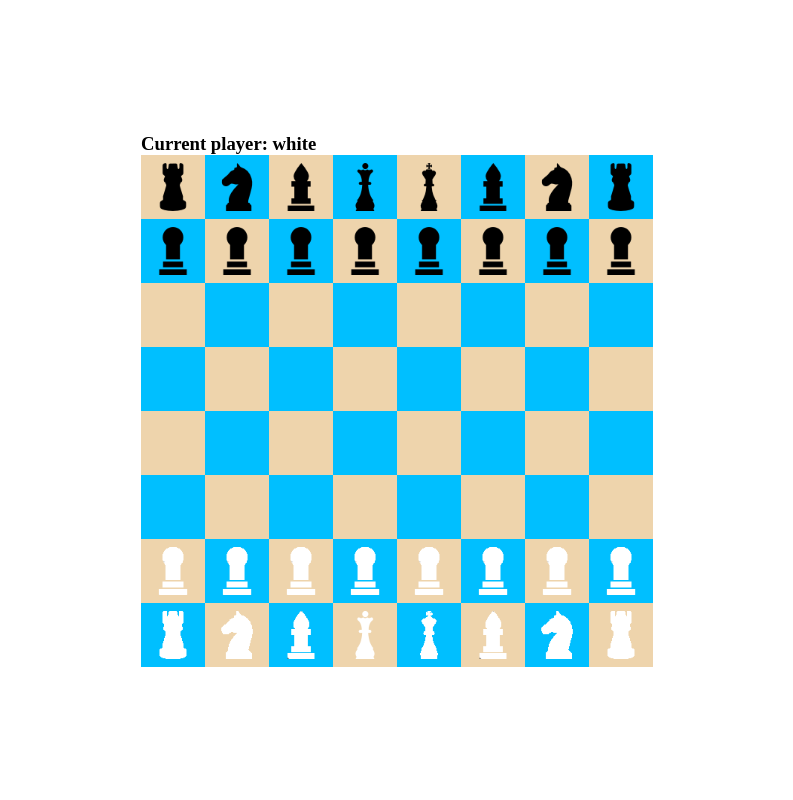
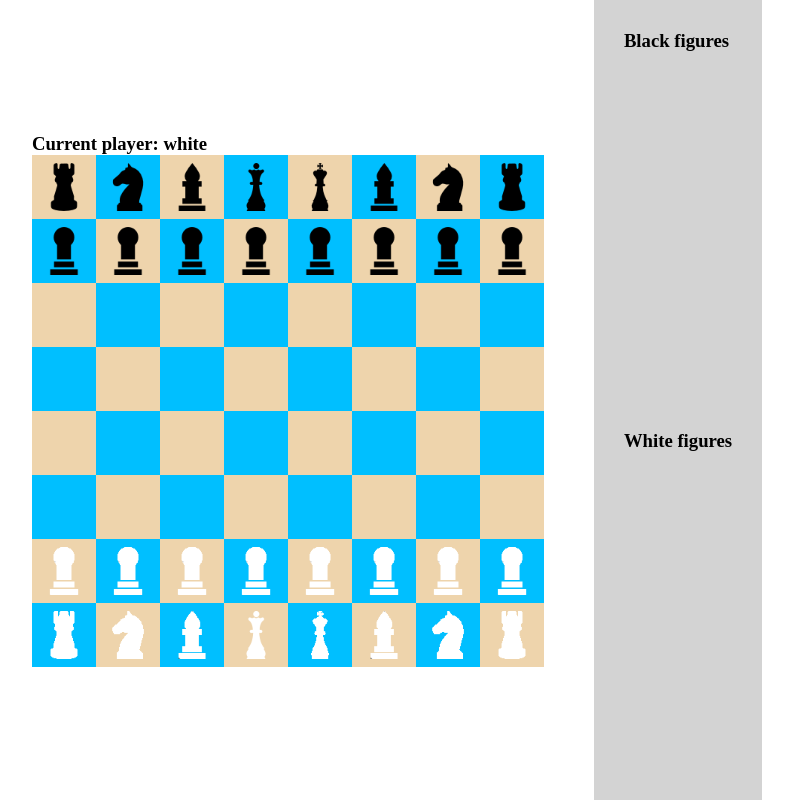
Before and after one commit to maxPow1776/Chess, a React (Create React App) app: page / in a window 1280 px wide. Shown: the whole page, without its empty margins (243-1036 px from the left). Built offline with nearby package versions, Linux system fonts and the light colour scheme.

Commit message:
add lost figures

```diff
--- a/src/App.css
+++ b/src/App.css
@@ -49,3 +49,10 @@
   border-radius: 50%;
   background-color: #22c022;
 }
+
+.lost {
+  height: calc(50vh - 60px);
+  padding: 30px;
+  margin-left: 50px;
+  background-color: lightgray;
+}
--- a/src/App.tsx
+++ b/src/App.tsx
@@ -1,6 +1,7 @@
 import { useEffect, useState } from "react";
 import "./App.css";
 import BoardComponent from "./components/BoardComponent";
+import LostFigures from "./components/LostFigures";
 import { Board } from "./models/Board";
 import { Colors } from "./models/Colors";
 import { Player } from "./models/Player";
@@ -35,6 +36,16 @@ const App = () => {
         currentPlayer={currentPlayer}
         swapPlayer={swapPlayer}
       />
+      <div>
+        <LostFigures
+          title='Black figures'
+          figures={board.lostBlackFigures}
+        />
+        <LostFigures
+          title='White figures'
+          figures={board.lostWhiteFigures}
+        />
+      </div>
     </div>
   );
 };
--- /dev/null
+++ b/src/components/LostFigures.tsx
@@ -0,0 +1,22 @@
+import { FC } from "react";
+import { Figure } from "../models/figures/Figure";
+
+interface LostFiguresProps {
+  title: string,
+  figures: Figure[]
+}
+
+const LostFigures: FC<LostFiguresProps> = ({title, figures}) => {
+  return (
+    <div className="lost">
+      <h3>{title}</h3>
+      {figures.map(figure =>
+        <div key={figure.id}>
+          {figure.name} {figure.logo && <img src={figure.logo} width={20} height={20} />}
+        </div>
+      )}
+    </div>
+  )
+};
+
+export default LostFigures;
--- a/src/models/Board.ts
+++ b/src/models/Board.ts
@@ -6,9 +6,12 @@ import { Queen } from './figures/Queen';
 import { Pawn } from './figures/Pawn';
 import { Colors } from './Colors';
 import { Cell } from "./Cell";
+import { Figure } from './figures/Figure';
 
 export class Board {
-  cells: Cell[][] = []
+  cells: Cell[][] = [];
+  lostBlackFigures: Figure[] = [];
+  lostWhiteFigures: Figure[] = [];
 
   public initCells() {
     for (let i = 0; i < 8; i++) {
@@ -22,9 +25,12 @@ export class Board {
     }
   }
 
+  // use deepcopy from lodash
   public getCopyBoard(): Board {
     const newBoard = new Board();
     newBoard.cells = this.cells;
+    newBoard.lostBlackFigures = this.lostBlackFigures;
+    newBoard.lostWhiteFigures = this.lostWhiteFigures;
     return newBoard;
   }
 
--- a/src/models/Cell.ts
+++ b/src/models/Cell.ts
@@ -69,9 +69,17 @@ export class Cell {
     this.figure.cell = this;
   }
 
+  // move method to board class
+  addLostFigure(figure: Figure) {
+    figure.color === Colors.BLACK
+      ? this.board.lostBlackFigures.push(figure)
+      : this.board.lostWhiteFigures.push(figure);
+  }
+
   moveFigure(target: Cell) {
     if(this.figure && this.figure.canMove(target)) {
       this.figure.moveFigure(target);
+      if (target.figure) this.addLostFigure(target.figure);
       target.setFigure(this.figure);
       this.figure = null;
     }
```
